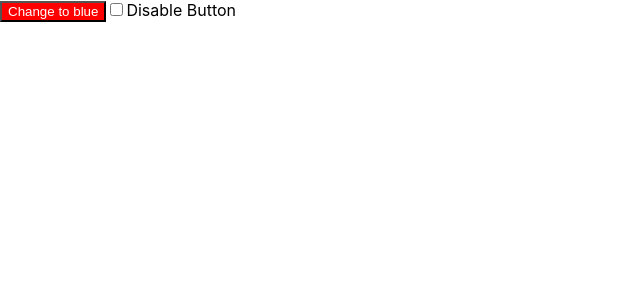
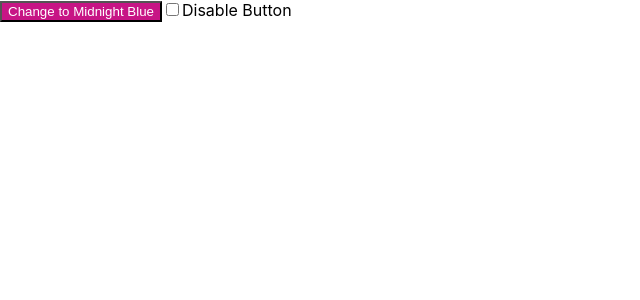
Before and after one commit to monello/udemy-jest-and-rtl, a React (Create React App) app: page / in a window 1280 px wide. Shown: the top 300 px of the page, without its empty margins (0-640 px from the left). Built offline with nearby package versions, Linux system fonts and the light colour scheme.

Commit message:
chore: update tests and code to match new colours

```diff
--- a/src/App.js
+++ b/src/App.js
@@ -7,10 +7,10 @@ export function replaceCamelCaseWithSpaces(colorName) {
 
 
 function App() {
-  const [buttonColor, setButtonColor] = useState('red');
+  const [buttonColor, setButtonColor] = useState('MediumVioletRed');
   const [isDisabled, setIsDisabled] = useState(false);
 
-  const altButtonColor = buttonColor === 'red' ? 'blue' : 'red';
+  const altButtonColor = buttonColor === 'MediumVioletRed' ? 'MidnightBlue' : 'MediumVioletRed';
   const handleClick = () => {
     setButtonColor(altButtonColor);
   };
@@ -27,7 +27,7 @@ function App() {
         style={{
           color: 'white',
           backgroundColor: isDisabled ? 'gray' : buttonColor
-        }}>Change to {altButtonColor}</button>
+        }}>Change to {replaceCamelCaseWithSpaces(altButtonColor)}</button>
       <input
         type='checkbox'
         id="disable-button"
```
Also changed, not shown: 1 other file (tests, documents, lock files or other folders).
